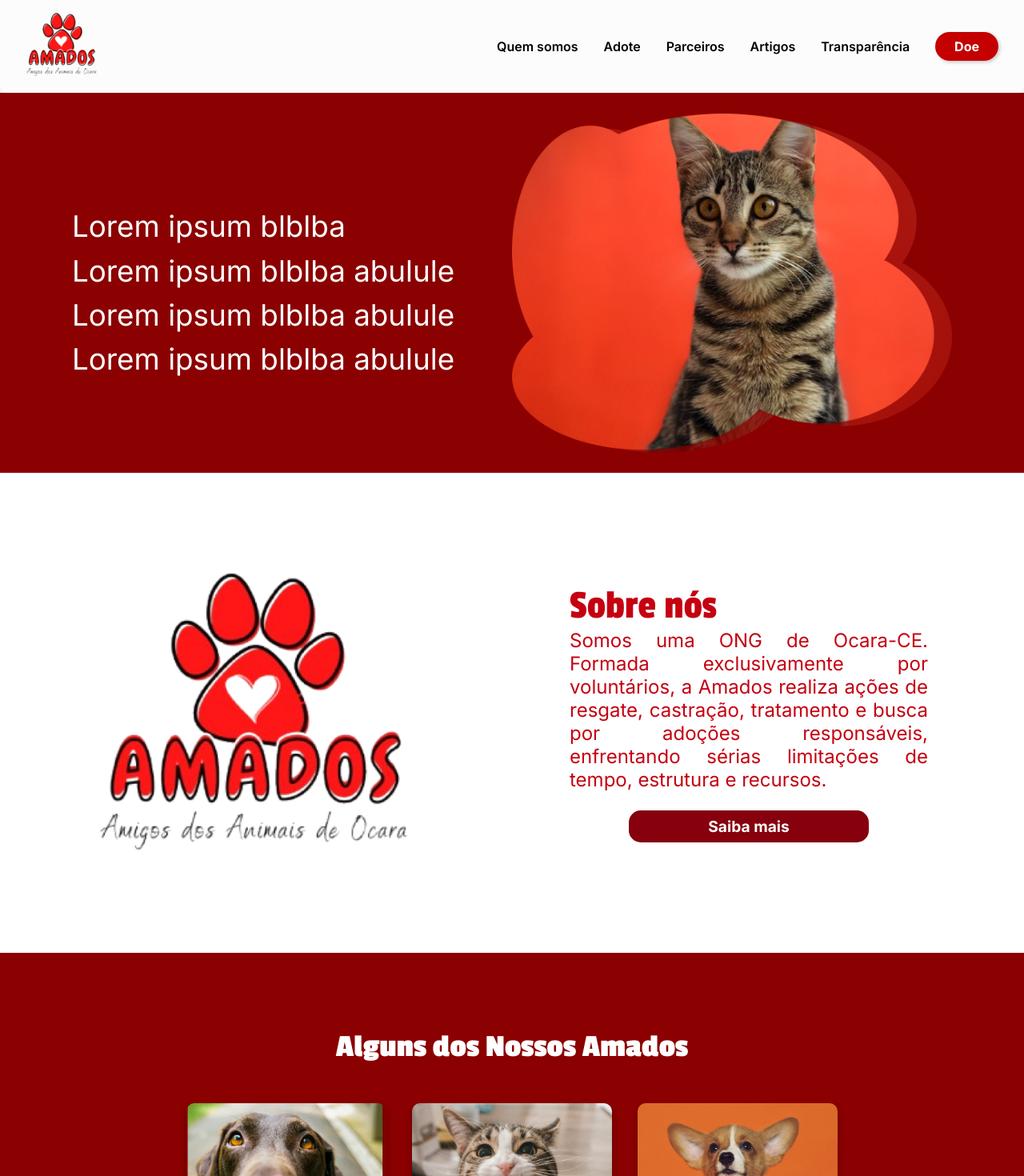
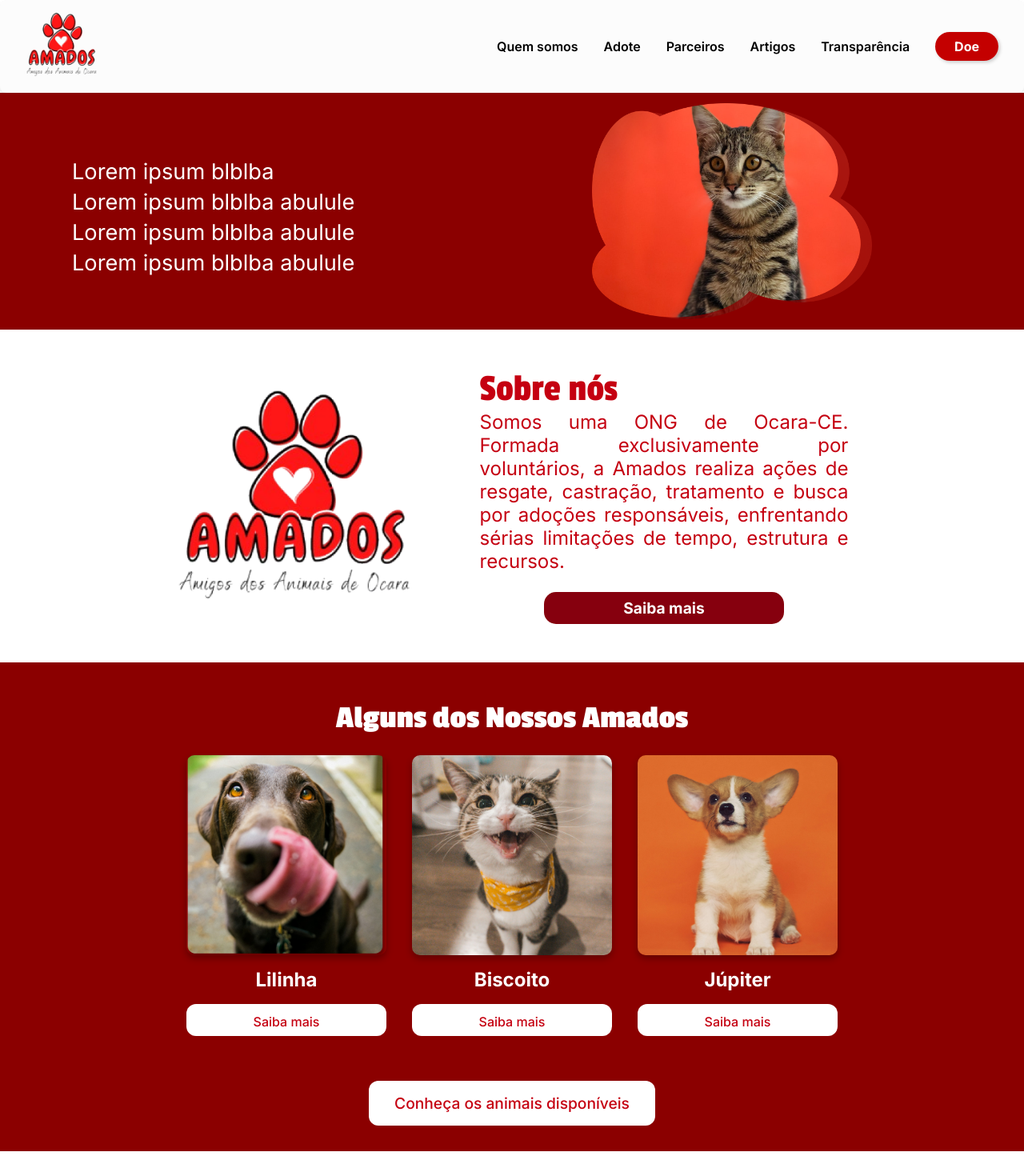
Before and after one commit to tatielynobre/AmadosOcara, a React (Vite) app: page / in a window 1280 px wide. Shown: the top 1470 px of the page at 80% size. Built offline with nearby package versions, Linux system fonts and the light colour scheme; no server answers.

Commit message:
fix: layout home

```diff
--- a/src/components/amados/Amados.css
+++ b/src/components/amados/Amados.css
@@ -3,12 +3,12 @@
 
 .amados {
     width: 100%;
-    min-height: 600px;
+    min-height: 350px;
     background-color: #8b0000;
     display: flex;
     align-items: center;
     justify-content: center;
-    padding: 4rem 0.5rem 2rem 0.5rem;
+    padding: 2rem 0.5rem 1rem 0.5rem;
     box-sizing: border-box;
 }
 
@@ -19,8 +19,8 @@
     flex-direction: column;
     align-items: center;
     justify-content: center;
-    gap: 3rem;
-    padding: 2rem;
+    gap: 1.5rem;
+    padding: 1rem;
 }
 
 .amados-titulo {
@@ -115,7 +115,6 @@
     transform: translateY(-2px);
 }
 
-    /* Estados de loading e error */
 .loading, .error {
     color: #ffffff;
     font-size: 1.2rem;
@@ -150,7 +149,7 @@
     border: 1px solid rgba(255, 255, 255, 0.3);
 }
 
-    /* Responsividade */
+
 @media (max-width: 768px) {
     .amados-container {
         gap: 2rem;
--- a/src/components/faq/Faq.css
+++ b/src/components/faq/Faq.css
@@ -4,7 +4,7 @@
 .faq {
     width: 100%;
     background-color: #ffffff;
-    padding: 4rem 0;
+    padding: 2rem 0;
 }
 
 .faq-container {
--- a/src/components/hero/Hero.css
+++ b/src/components/hero/Hero.css
@@ -2,7 +2,7 @@
         width: 100%;
         background-color: #8b0000;
         height: auto;
-        padding: 2% 3% ;
+        padding: 1% 2%;
         box-sizing: border-box;
     }
 
@@ -18,10 +18,10 @@
     .hero-text {
         flex: 1 1 45%;
         color: white;
-        font-size: 2.3rem;
-        line-height: 1.5;
-        min-width: 280px;
-        margin-top: 1.5rem;
+        font-size: 1.7rem;
+        line-height: 1.4;
+        min-width: 220px;
+        margin-top: 1rem;
     }
 
     .hero-image-wrapper {
@@ -29,12 +29,12 @@
         display: flex;
         justify-content: center;
         align-items: center;
-        min-width: 280px;
+        min-width: 180px;
     }
 
     .hero-image {
-        width: 100%;
-        max-width: 585px;
+        width: 90%;
+        max-width: 350px;
         height: auto;
         border-radius: 2rem;
     }
@@ -46,12 +46,12 @@
     }
 
     .hero-text {
-        font-size: 1.2rem;
-        margin-top: 1.5rem;
+        font-size: 1.1rem;
+        margin-top: 1rem;
     }
 
     .hero-image {
         width: 80%;
-        max-width: 400px;
+        max-width: 250px;
     }
     }
--- a/src/components/navBar/navBar.css
+++ b/src/components/navBar/navBar.css
@@ -6,7 +6,6 @@
   padding: 1rem 2rem;
   border-radius: 8px;
   box-shadow: 0 4px 6px rgba(0, 0, 0, 0.1);
-
 }
 
 .navbar-logo {
--- a/src/components/sobre/Sobre.css
+++ b/src/components/sobre/Sobre.css
@@ -2,12 +2,12 @@
 
 .sobre-nos {
     width: 100%;
-    min-height: 600px;
+    min-height: 350px;
     background-color: #ffffff;
     display: flex;
     align-items: center;
     justify-content: center;
-    padding: 2rem 0.5rem;
+    padding: 1rem 0.5rem;
 }
 
 .sobre-nos-container {
@@ -16,14 +16,14 @@
     display: flex;
     align-items: center;
     justify-content: center;
-    gap: 10rem;
+    gap: 3rem;
     flex-wrap: wrap;
-    padding: 2rem;
+    padding: 1rem;
 }
 
 .logo-sobre-nos {
-    width: 100%;
-    max-width: 400px;
+    width: 70%;
+    max-width: 300px;
     height: auto;
     margin: 1rem;
 }
@@ -38,7 +38,7 @@
     color: #C50011;
     font-family: 'Passion One', cursive;
     font-weight: 400;
-    font-size: 3.2rem;
+    font-size: 3rem;
 }
 
 .texto-sobre-nos p {
```
Lines whose indentation alone changed are shown as unchanged.
